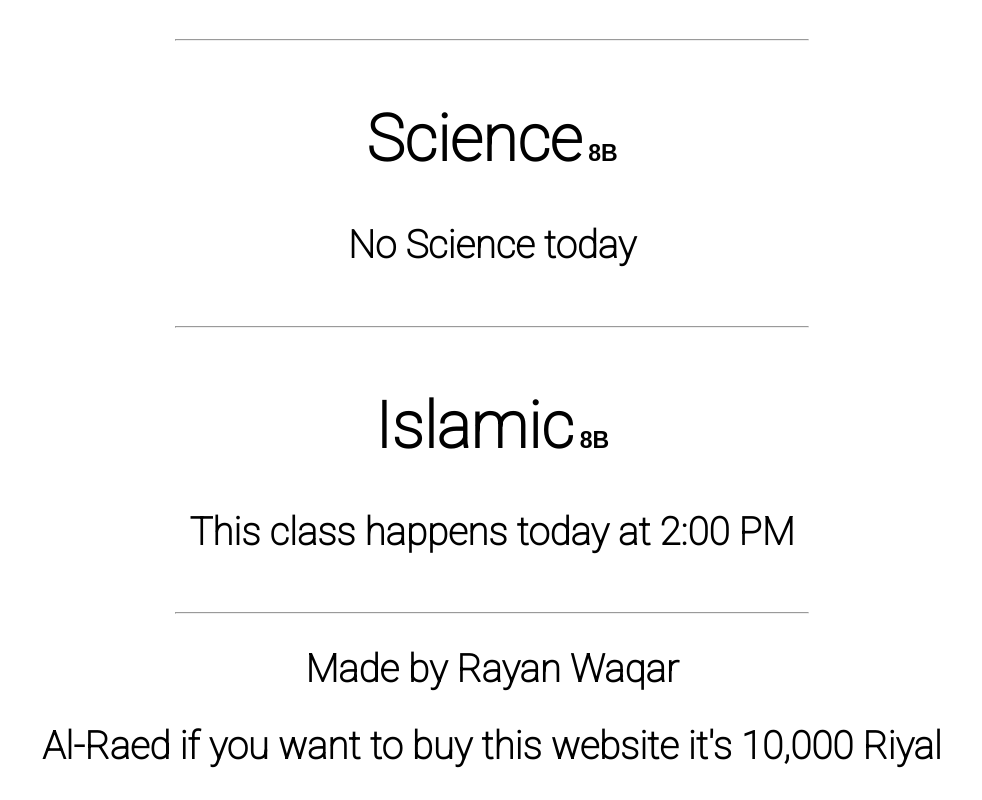
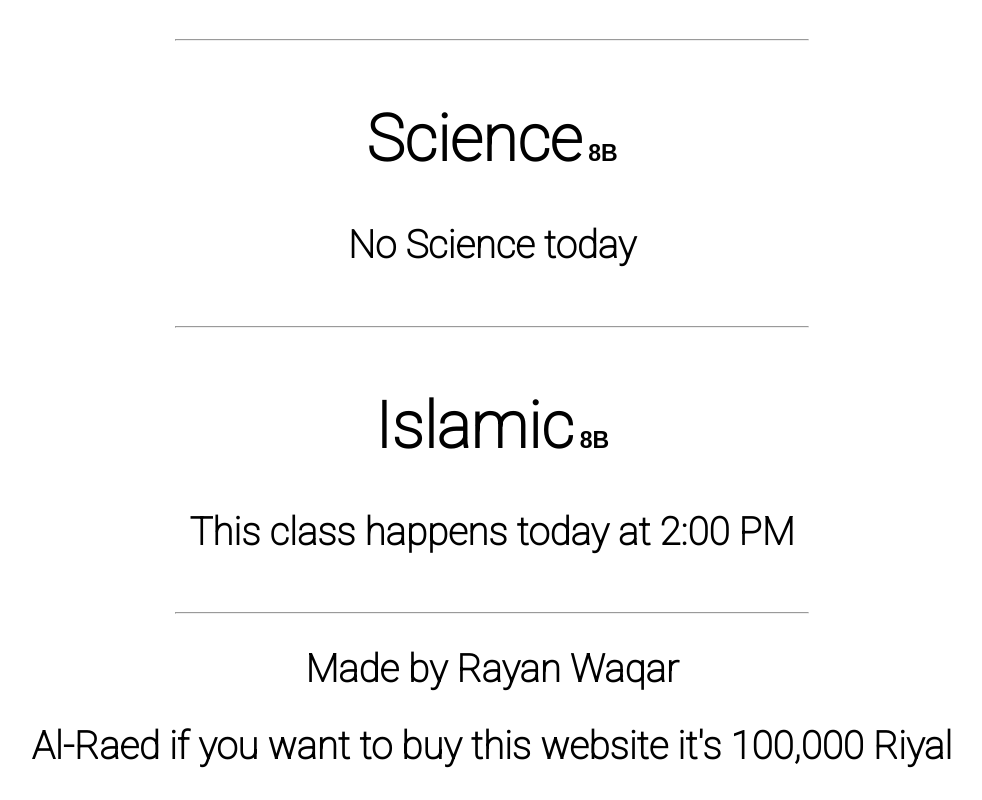
Before and after one commit to Glatinis/glatinis.github.io, a plain HTML site: page index.html in a window 1280 px wide. Shown: the part 889-1689 px from the top of the page, without its empty margins (148-1130 px from the left). Drawn offline with Linux system fonts and the light colour scheme.

Commit message:
auto caching test

```diff
--- a/index.html
+++ b/index.html
@@ -21,6 +21,6 @@
         <script src="index.js"></script>
 
         <h2>Made by Rayan Waqar</h2>
-        <h2>Al-Raed if you want to buy this website it's 10,000 Riyal</h2>
+        <h2>Al-Raed if you want to buy this website it's 100,000 Riyal</h2>
     </body>
 </html>
```
